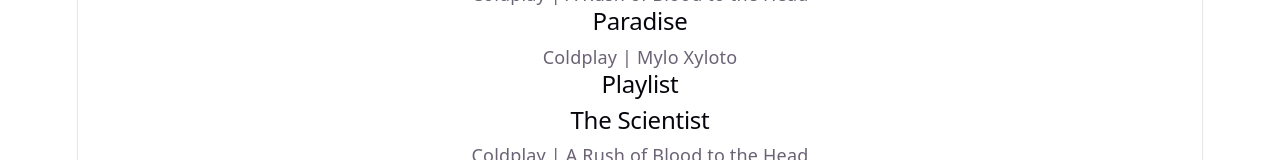
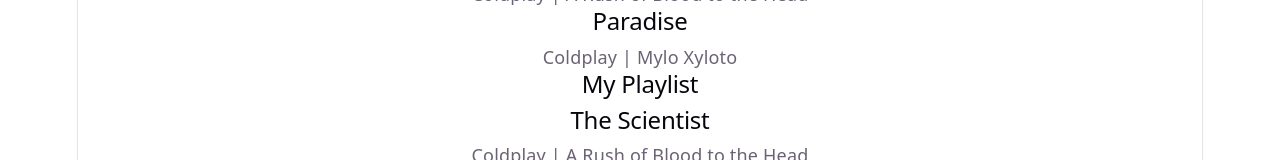
Before and after one commit to Martin97c/jammming-react, a React (Vite) app: page / in a window 1280 px wide. Shown: the part 270-430 px from the top of the page. Built offline with nearby package versions, Linux system fonts and the light colour scheme.

Commit message:
feat:implement playlist data flow

```diff
--- a/src/App.jsx
+++ b/src/App.jsx
@@ -4,6 +4,8 @@
 import './App.css'
 
 function App() {
+  const playlistName = "My Playlist";
+
   const playlistTracks = [
     {
       id: 4,
@@ -38,7 +40,10 @@
       <h1>Jammming</h1>
       <SearchBar />
       <SearchResults searchResults={searchResults}/>
-      <Playlist playlistTracks={playlistTracks}/>
+      <Playlist
+        playlistName={playlistName}
+        playlistTracks={playlistTracks}
+      />
     </div>
   );
 }
--- a/src/components/Playlist.jsx
+++ b/src/components/Playlist.jsx
@@ -3,7 +3,7 @@
 function Playlist (props) {
     return (
         <div className="playlist">
-            <h2>Playlist</h2>
+            <h2>{props.playlistName}</h2>
             <TrackList tracks={props.playlistTracks}/>
         </div>
     );
```
